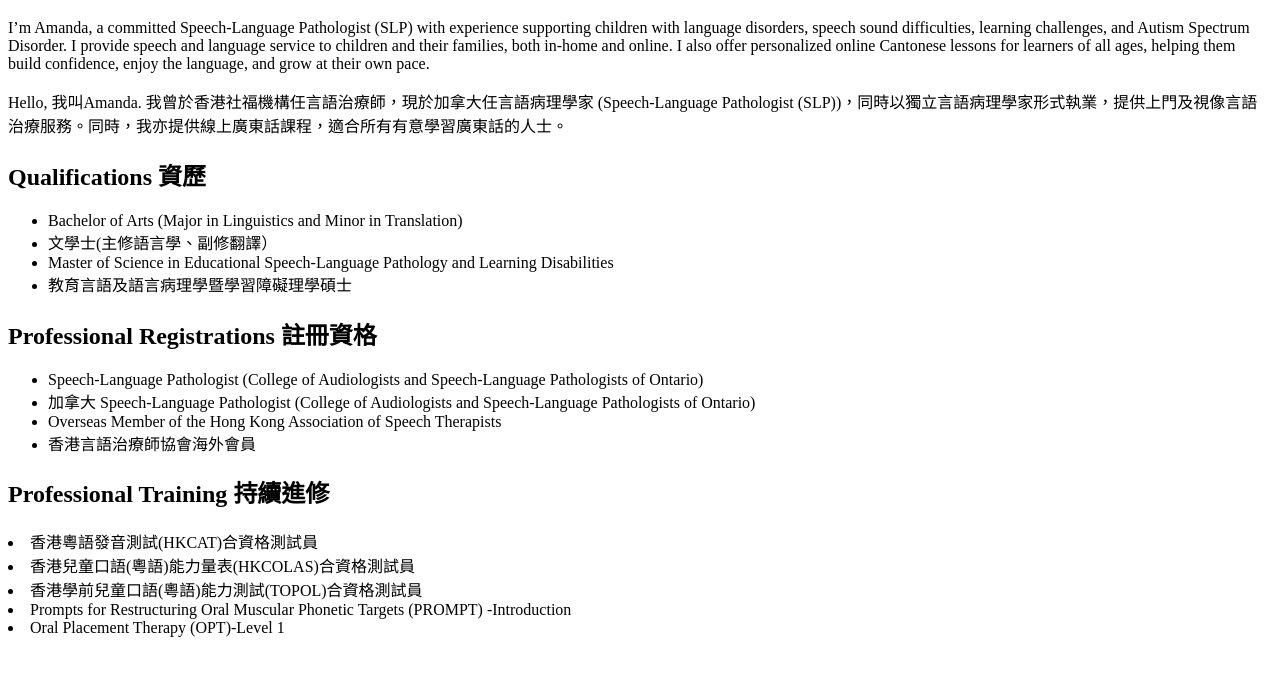
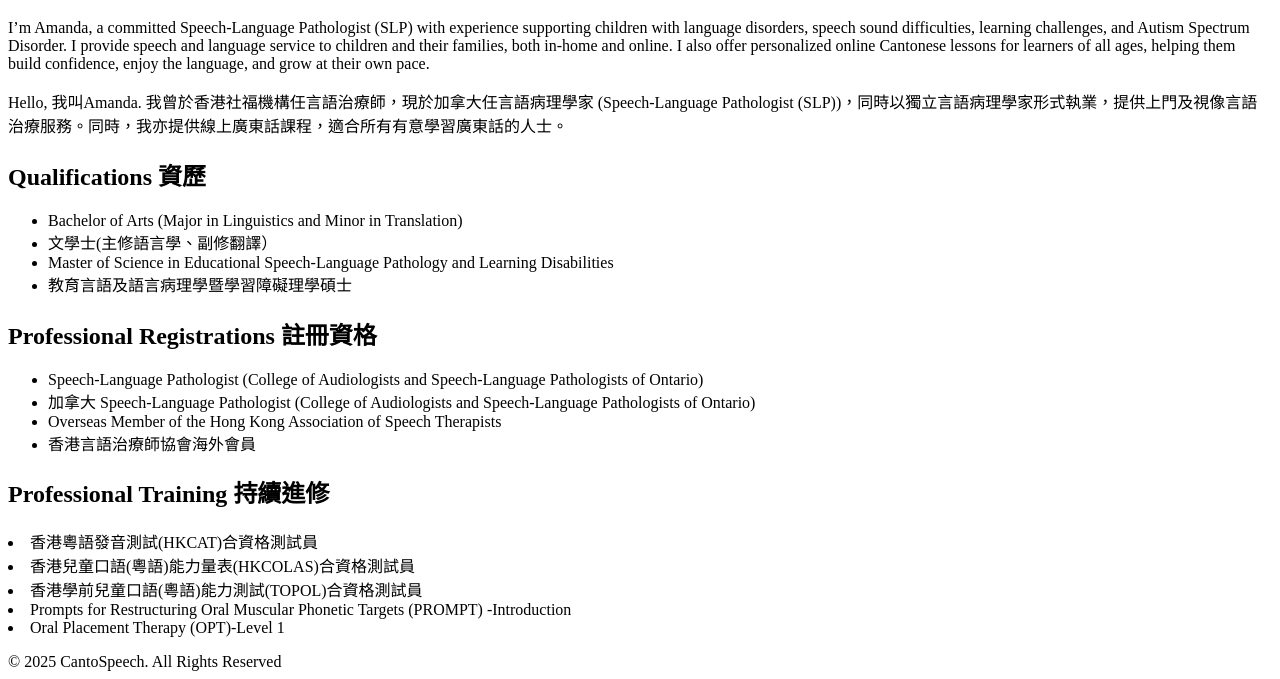
Before and after one commit to yulapshun/cantospeech, a plain HTML site: page about.html in a window 1280 px wide. Shown: the part 182-861 px from the top of the page. Before the commit the page ends 835 px from the top, so only its background shows below. Drawn offline with Linux system fonts and the light colour scheme.

Commit message:
Add footer

```diff
--- a/about.html
+++ b/about.html
@@ -53,5 +53,8 @@
         <li>Oral Placement Therapy (OPT)-Level 1</li>
       </p>
     </main>
+    <footer>
+      © 2025 CantoSpeech. All Rights Reserved
+    </footer>
   </body>
 </html>
```
Also changed, not shown: contact.html (+3 -0 lines), index.html (+3 -0 lines), resources.html (+3 -0 lines), services.html (+3 -0 lines).
